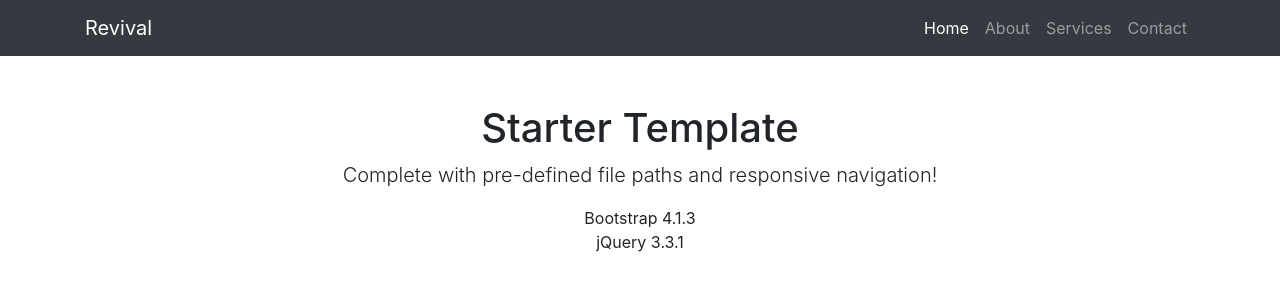
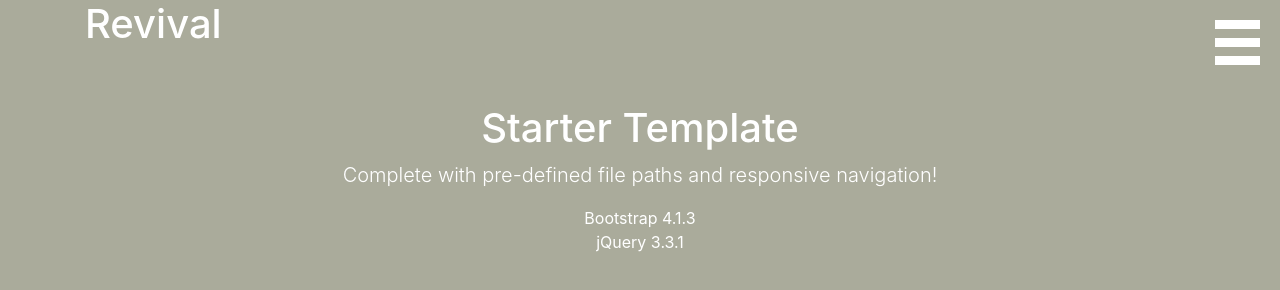
Before and after one commit to myleschatman/revival, a website: page index.html in a window 1280 px wide. Drawn offline with nearby package versions, Linux system fonts and the light colour scheme.

Commit message:
Added hamburger menu button and animation

```diff
--- /dev/null
+++ b/css/style.css
@@ -0,0 +1,74 @@
+/*nav icon animation*/
+body{
+  background-color: #aaab9b;
+  color: white;
+}
+#nav-icon{
+  width: 45px;
+  height: 30px;
+  position: fixed;
+  top: 0px;
+  right: 0px;
+  margin: 20px 20px;
+  -webkit-transform: rotate(0deg);
+  -moz-transform: rotate(0deg);
+  -o-transform: rotate(0deg);
+  transform: rotate(0deg);
+  -webkit-transition: .5s ease-in-out;
+  -moz-transition: .5s ease-in-out;
+  -o-transition: .5s ease-in-out;
+  transition: .5s ease-in-out;
+  cursor: pointer;
+}
+
+#nav-icon span{
+  display: block;
+  position: absolute;
+  height: 9px;
+  width: 100%;
+  background: white;
+  opacity: 1;
+  left: 0;
+  -webkit-transform: rotate(0deg);
+  -moz-transform: rotate(0deg);
+  -o-transform: rotate(0deg);
+  transform: rotate(0deg);
+  -webkit-transition: .25s ease-in-out;
+  -moz-transition: .25s ease-in-out;
+  -o-transition: .25s ease-in-out;
+  transition: .25s ease-in-out;
+}
+
+
+#nav-icon span:nth-child(1) {
+  top: 0px;
+}
+
+#nav-icon span:nth-child(2) {
+  top: 18px;
+}
+
+#nav-icon span:nth-child(3) {
+  top: 36px;
+}
+
+#nav-icon.open span:nth-child(1) {
+  top: 18px;
+  -webkit-transform: rotate(135deg);
+  -moz-transform: rotate(135deg);
+  -o-transform: rotate(135deg);
+  transform: rotate(135deg);
+}
+
+#nav-icon.open span:nth-child(2) {
+  opacity: 0;
+  left: -60px;
+}
+
+#nav-icon.open span:nth-child(3) {
+  top: 18px;
+  -webkit-transform: rotate(-135deg);
+  -moz-transform: rotate(-135deg);
+  -o-transform: rotate(-135deg);
+  transform: rotate(-135deg);
+}
--- a/index.html
+++ b/index.html
@@ -8,35 +8,32 @@
     <title>Revival</title>
     <!-- Bootstrap core CSS -->
     <link href="vendor/bootstrap/css/bootstrap.min.css" rel="stylesheet">
+    <link href="css/style.css" rel="stylesheet">
+    <script src="https://ajax.googleapis.com/ajax/libs/jquery/3.3.1/jquery.min.js"></script>
+    <script src="js/navigation.js"></script>
   </head>
   <body>
     <!-- Navigation -->
-    <nav class="navbar navbar-expand-lg navbar-dark bg-dark static-top">
-      <div class="container">
-        <a class="navbar-brand" href="#">Revival</a>
-        <button class="navbar-toggler" type="button" data-toggle="collapse" data-target="#navbarResponsive" aria-controls="navbarResponsive" aria-expanded="false" aria-label="Toggle navigation">
-          <span class="navbar-toggler-icon"></span>
-        </button>
-        <div class="collapse navbar-collapse" id="navbarResponsive">
-          <ul class="navbar-nav ml-auto">
-            <li class="nav-item active">
-              <a class="nav-link" href="#">Home
-                <span class="sr-only">(current)</span>
-              </a>
-            </li>
-            <li class="nav-item">
-              <a class="nav-link" href="#">About</a>
-            </li>
-            <li class="nav-item">
-              <a class="nav-link" href="#">Services</a>
-            </li>
-            <li class="nav-item">
-              <a class="nav-link" href="#">Contact</a>
-            </li>
-          </ul>
+    <div class="container">
+      <h1>Revival</h1>
+      <div class="navigation">
+        <div id="nav-icon">
+          <span></span>
+          <span></span>
+          <span></span>
         </div>
+        <div id="myModal" class="modal">
+          <div class="modal-body nav">
+            <ul>
+              <li><a href="#">Home</a></li>
+              <li><a href="#">About</a></li>
+              <li><a href="#">Services</a></li>
+              <li><a href="#">Contact</a></li>
+            </ul>
+          </div>
       </div>
-    </nav>
+        </div>
+    </div>
     <!-- Page Content -->
     <div class="container">
       <div class="row">
--- /dev/null
+++ b/js/navigation.js
@@ -0,0 +1,5 @@
+$(document).ready(function(){
+	$('#nav-icon').click(function(){
+		$(this).toggleClass('open');
+	});
+});
```
